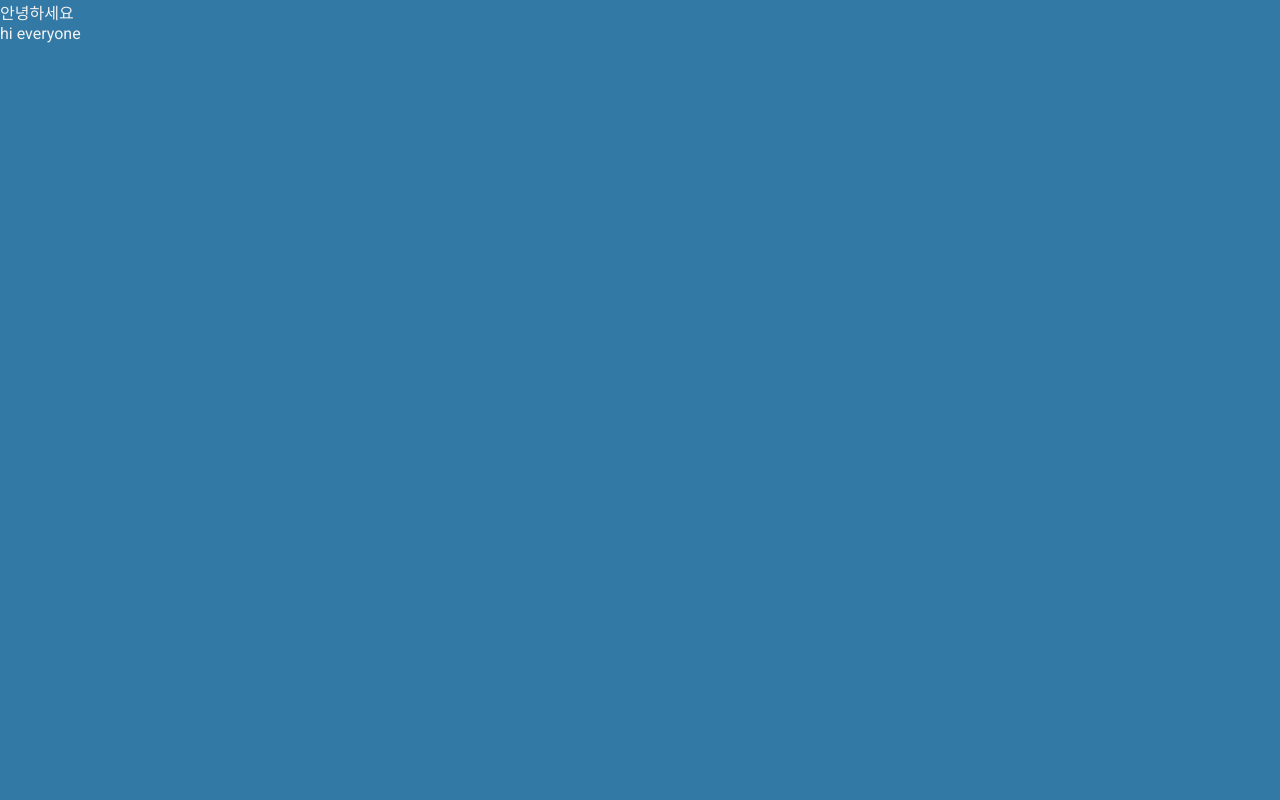
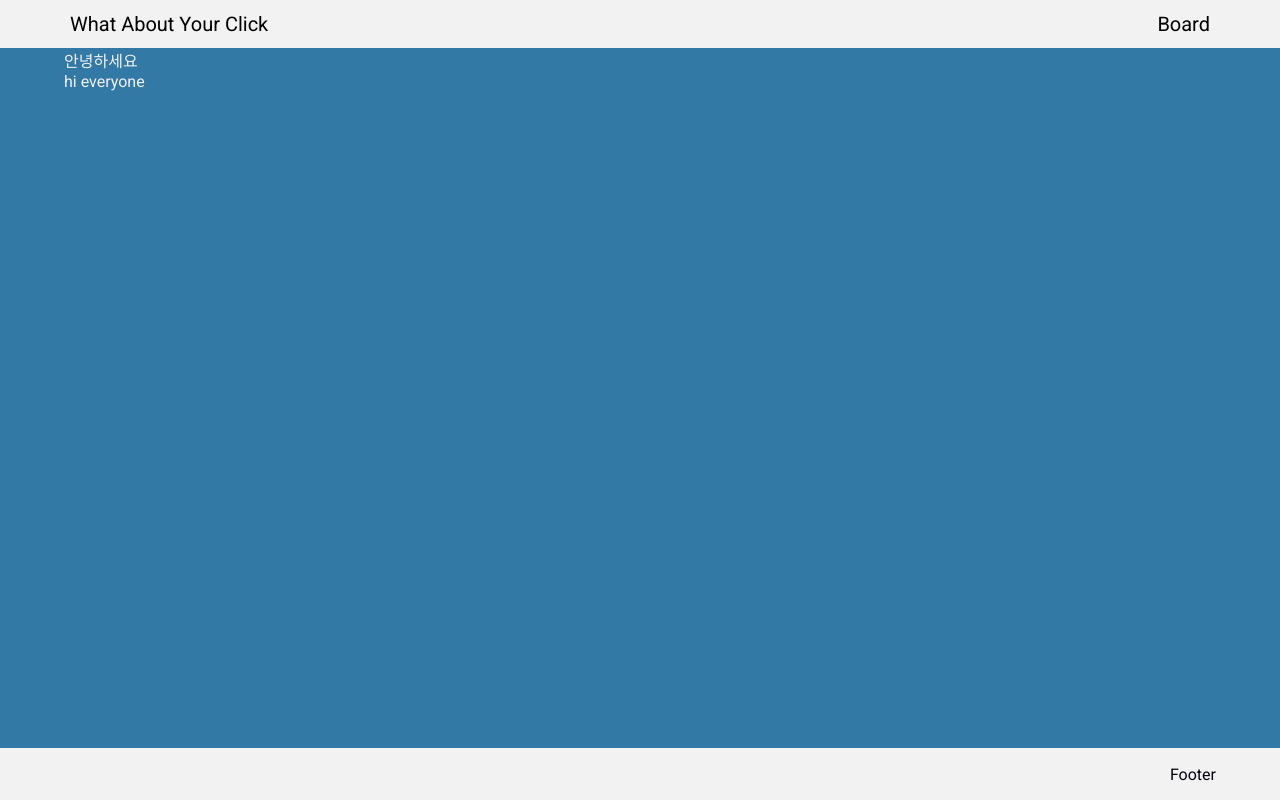
Before and after one commit to tjdwp0211/shooting-game, a Next.js app: page / in a window 1280 px wide. Built offline with nearby package versions, Linux system fonts and the light colour scheme.

Commit message:
style: apply layout
- create Layout
- apply Layout in _app.tsx

Fixes #3

```diff
--- /dev/null
+++ b/src/components/layout/Layout.tsx
@@ -0,0 +1,20 @@
+import React from "react";
+import Footer from "./elements/Footer";
+import Header from "./elements/Header";
+import Main from "./elements/Main";
+
+interface LayoutProps {
+  children: React.ReactNode;
+}
+
+function Layout({ children }: LayoutProps) {
+  return (
+    <>
+      <Header />
+      <Main>{children}</Main>
+      <Footer />
+    </>
+  );
+}
+
+export default Layout;
--- a/src/pages/_app.tsx
+++ b/src/pages/_app.tsx
@@ -1,12 +1,19 @@
 import React from "react";
+import Head from "next/head";
+import Layout from "../components/layout/Layout";
 import { globalStyle } from "../style/global";
 import { Global } from "@emotion/react";
 
 function App({ Component, pageProps }) {
   return (
     <>
+      <Head>
+        <title>Test Your Click</title>
+      </Head>
       <Global styles={globalStyle} />
-      <Component {...pageProps} />
+      <Layout>
+        <Component {...pageProps} />
+      </Layout>
     </>
   );
 }
```
